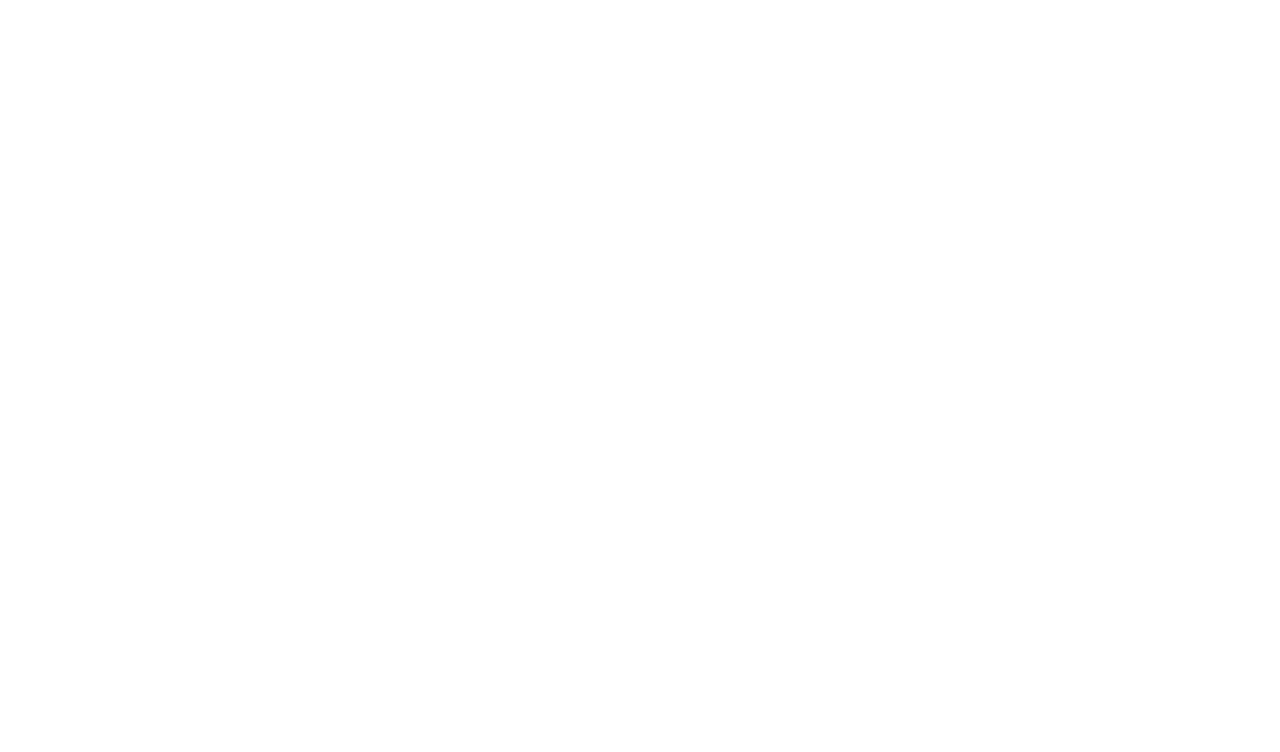
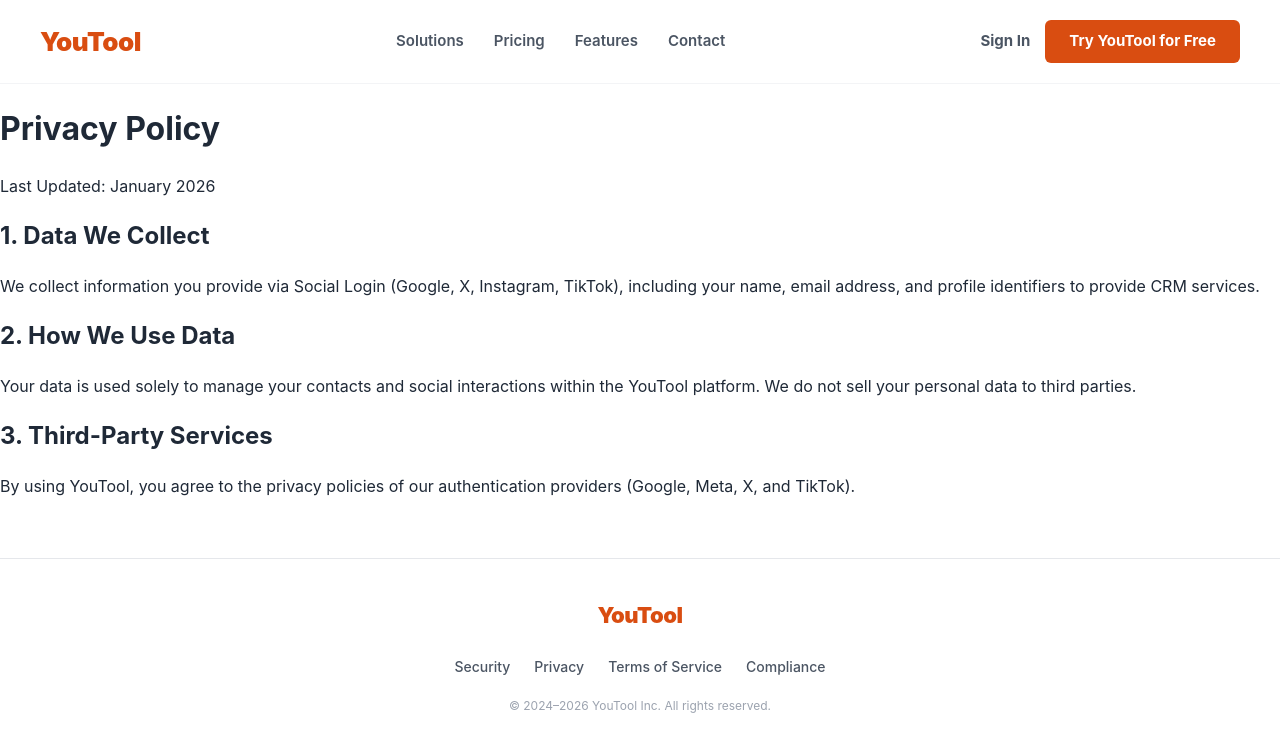
Before and after one commit to tarcart/youtool-crm, a React app in the folder frontend/: page /privacy in a window 1280 px wide. Before the commit this address had no page. Shown: the top 752 px of the page. Built offline with nearby package versions, Linux system fonts and the light colour scheme; the HTML template or start-up script is replaced by a standard one.

Commit message:
Add all legal pages and branded footer

```diff
--- a/frontend/src/App.jsx
+++ b/frontend/src/App.jsx
@@ -19,6 +19,8 @@
 import ForgotPassword from './pages/ForgotPassword';
 import ResetPassword from './pages/ResetPassword';
 import AppleLaunch from './AppleLaunch';
+import PrivacyPolicy from './pages/Legal/PrivacyPolicy'; // Added
+import TermsOfUse from './pages/Legal/TermsOfUse'; // Added
 
 // COMPONENTS
 import CreateModal from './components/CreateModal';
@@ -32,7 +34,6 @@
     // 🔒 SESSION HYDRATION & URL INTERCEPTOR
     useEffect(() => {
         const initializeAuth = () => {
-            // 1. Check if we just arrived from a Social Login (Instagram/LinkedIn) redirect
             const params = new URLSearchParams(window.location.search);
             const urlToken = params.get('token');
             const urlUser = params.get('user');
@@ -40,25 +41,17 @@
             if (urlToken && urlUser) {
                 try {
                     const parsedUser = JSON.parse(decodeURIComponent(urlUser));
-
-                    // Save to localStorage for persistence
                     localStorage.setItem('token', urlToken);
                     localStorage.setItem('user', urlUser);
-
-                    // Update State
                     setUser(parsedUser);
-
-                    // Clean the URL bar so the token isn't visible in history
                     window.history.replaceState({}, document.title, window.location.pathname);
-
                     setLoading(false);
-                    return; // Stop here, auth is complete
+                    return;
                 } catch (err) {
                     console.error("Failed to parse user from redirect URL:", err);
                 }
             }
 
-            // 2. Standard hydration from localStorage (for normal page refreshes)
             const token = localStorage.getItem('token');
             const savedUser = localStorage.getItem('user');
 
@@ -92,22 +85,20 @@
     };
 
     const ProtectedRoute = ({ children }) => {
-        // Wait for initializeAuth to finish before deciding to redirect
         if (loading) return (
             <div style={{display:'flex', justifyContent:'center', alignItems:'center', height:'100vh'}}>
                 <div style={{color:'#d94d11', fontWeight:'bold'}}>Initializing Session...</div>
             </div>
         );
-
-        // If no user is found after loading, bounce to signin
         if (!user) return <Navigate to="/signin" replace />;
         return children;
     };
 
-    if (loading) return null; // Prevents flickering before hydration
+    if (loading) return null;
 
     return (
         <Routes>
+            {/* 🏠 ORIGINAL PUBLIC LAYOUT: EXACTLY AS PER YOUR BACKUP */}
             <Route element={<PublicLayout />}>
                 <Route path="/" element={<HomePage />} />
                 <Route path="/solutions" element={<SolutionsPage />} />
@@ -118,6 +109,9 @@
                 <Route path="/verify-email" element={<VerifyEmail />} />
                 <Route path="/forgot-password" element={<ForgotPassword />} />
                 <Route path="/reset-password/:token" element={<ResetPassword />} />
+                {/* Legal Pages added to original PublicLayout */}
+                <Route path="/privacy" element={<PrivacyPolicy />} />
+                <Route path="/terms" element={<TermsOfUse />} />
             </Route>
 
             <Route path="/signin" element={<AuthPage onLoginSuccess={handleLoginSuccess} />} />
--- a/frontend/src/Login.jsx
+++ b/frontend/src/Login.jsx
@@ -32,7 +32,12 @@
         ? 'microsoft'
         : provider;
 
-        window.location.href = `/api/auth/${backendProvider}`;
+    // 🚀 FIXED: Point directly to backend port on localhost, or use relative on production
+    const baseUrl = window.location.hostname === 'localhost'
+        ? 'http://localhost:5001'
+        : '';
+
+    window.location.href = `${baseUrl}/api/auth/${backendProvider}`;
 };
 
     const handleSubmit = async (e) => {
--- /dev/null
+++ b/frontend/src/components/Footer.jsx
@@ -0,0 +1,52 @@
+import React from 'react';
+import { Link } from 'react-router-dom';
+
+const Footer = () => {
+  return (
+    <footer style={{
+      backgroundColor: '#ffffff',
+      borderTop: '1px solid #e5e7eb',
+      padding: '40px 0',
+      marginTop: '60px',
+      fontFamily: "'Inter', sans-serif"
+    }}>
+      <div style={{ maxWidth: '1200px', margin: '0 auto', padding: '0 20px', textAlign: 'center' }}>
+
+        {/* Uniform Logo Text matching Header */}
+        <div style={{ marginBottom: '24px' }}>
+           <span style={{ fontWeight: '900', color: '#d94d11', fontSize: '22px', letterSpacing: '-0.5px' }}>
+             YouTool
+           </span>
+        </div>
+
+        {/* Clean Nav Links */}
+        <div style={{
+          display: 'flex',
+          justifyContent: 'center',
+          flexWrap: 'wrap',
+          gap: '24px',
+          marginBottom: '20px',
+          fontSize: '14px'
+        }}>
+          <Link to="/security" style={linkStyle}>Security</Link>
+          <Link to="/privacy" style={linkStyle}>Privacy</Link>
+          <Link to="/terms" style={linkStyle}>Terms of Service</Link>
+          <Link to="/compliance" style={linkStyle}>Compliance</Link>
+        </div>
+
+        {/* Copyright notice */}
+        <div style={{ fontSize: '12px', color: '#9ca3af' }}>
+          © 2024–2026 YouTool Inc. All rights reserved.
+        </div>
+      </div>
+    </footer>
+  );
+};
+
+const linkStyle = {
+  textDecoration: 'none',
+  color: '#4b5563',
+  fontWeight: '500'
+};
+
+export default Footer;
--- a/frontend/src/components/PublicLayout.jsx
+++ b/frontend/src/components/PublicLayout.jsx
@@ -1,32 +1,21 @@
 import React from 'react';
 import { Outlet } from 'react-router-dom';
 import PublicNavbar from './PublicNavbar';
+import Footer from './Footer';
 
 const PublicLayout = () => {
     return (
-        <div style={{
-            minHeight: '100vh',
-            backgroundColor: '#ffffff',
-            fontFamily: "'Inter', system-ui, sans-serif",
-            color: '#1f2937',
-            overflowX: 'hidden'
-        }}>
-            <style>{`
-                * { box-sizing: border-box; }
-
-                /* --- THE NO-JUMP FIX --- */
-                html {
-                    overflow-y: scroll; /* Always show scrollbar track */
-                }
-
-                body { margin: 0; padding: 0; }
-            `}</style>
-
-            {/* Master Header */}
+        <div className="public-wrapper">
+            {/* 1. Header stays at the top, naturally */}
             <PublicNavbar />
 
-            {/* Page Content */}
-            <Outlet />
+            {/* 2. Main content area */}
+            <div className="main-content">
+                <Outlet />
+            </div>
+
+            {/* 3. Footer simply follows the content */}
+            <Footer />
         </div>
     );
 };
--- /dev/null
+++ b/frontend/src/pages/legal/PrivacyPolicy.jsx
@@ -0,0 +1,25 @@
+import React from 'react';
+
+const PrivacyPolicy = () => (
+  <div className="max-w-4xl mx-auto p-8 text-gray-800">
+    <h1 className="text-3xl font-bold mb-6">Privacy Policy</h1>
+    <p className="mb-4">Last Updated: January 2026</p>
+
+    <section className="mb-6">
+      <h2 className="text-xl font-semibold mb-2">1. Data We Collect</h2>
+      <p>We collect information you provide via Social Login (Google, X, Instagram, TikTok), including your name, email address, and profile identifiers to provide CRM services.</p>
+    </section>
+
+    <section className="mb-6">
+      <h2 className="text-xl font-semibold mb-2">2. How We Use Data</h2>
+      <p>Your data is used solely to manage your contacts and social interactions within the YouTool platform. We do not sell your personal data to third parties.</p>
+    </section>
+
+    <section className="mb-6">
+      <h2 className="text-xl font-semibold mb-2">3. Third-Party Services</h2>
+      <p>By using YouTool, you agree to the privacy policies of our authentication providers (Google, Meta, X, and TikTok).</p>
+    </section>
+  </div>
+);
+
+export default PrivacyPolicy;
--- /dev/null
+++ b/frontend/src/pages/legal/TermsOfUse.jsx
@@ -0,0 +1,20 @@
+import React from 'react';
+
+const TermsOfUse = () => (
+  <div className="max-w-4xl mx-auto p-8 text-gray-800">
+    <h1 className="text-3xl font-bold mb-6">Terms of Use</h1>
+    <p className="mb-4">Welcome to YouTool.</p>
+
+    <section className="mb-6">
+      <h2 className="text-xl font-semibold mb-2">1. Acceptance of Terms</h2>
+      <p>By accessing YouTool, you agree to be bound by these terms and all applicable laws and regulations.</p>
+    </section>
+
+    <section className="mb-6">
+      <h2 className="text-xl font-semibold mb-2">2. Use License</h2>
+      <p>You are granted permission to use the software for personal or business CRM purposes. Unauthorized scraping or misuse of the API is prohibited.</p>
+    </section>
+  </div>
+);
+
+export default TermsOfUse;
```
Also changed, not shown: frontend/src/pages/legal/Compliance.jsx (added, +8 -0 lines), frontend/src/pages/legal/Security.jsx (added, +8 -0 lines). Lines whose indentation alone changed are shown as unchanged.
